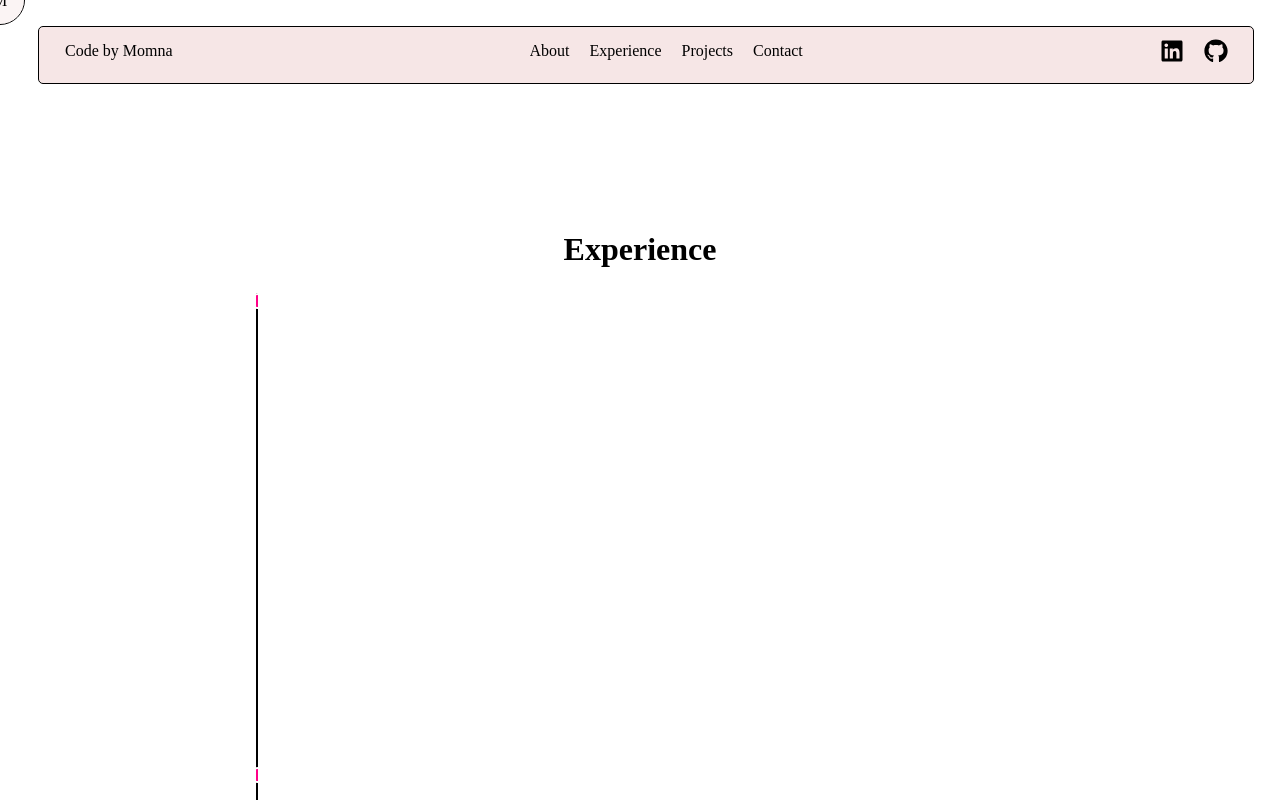
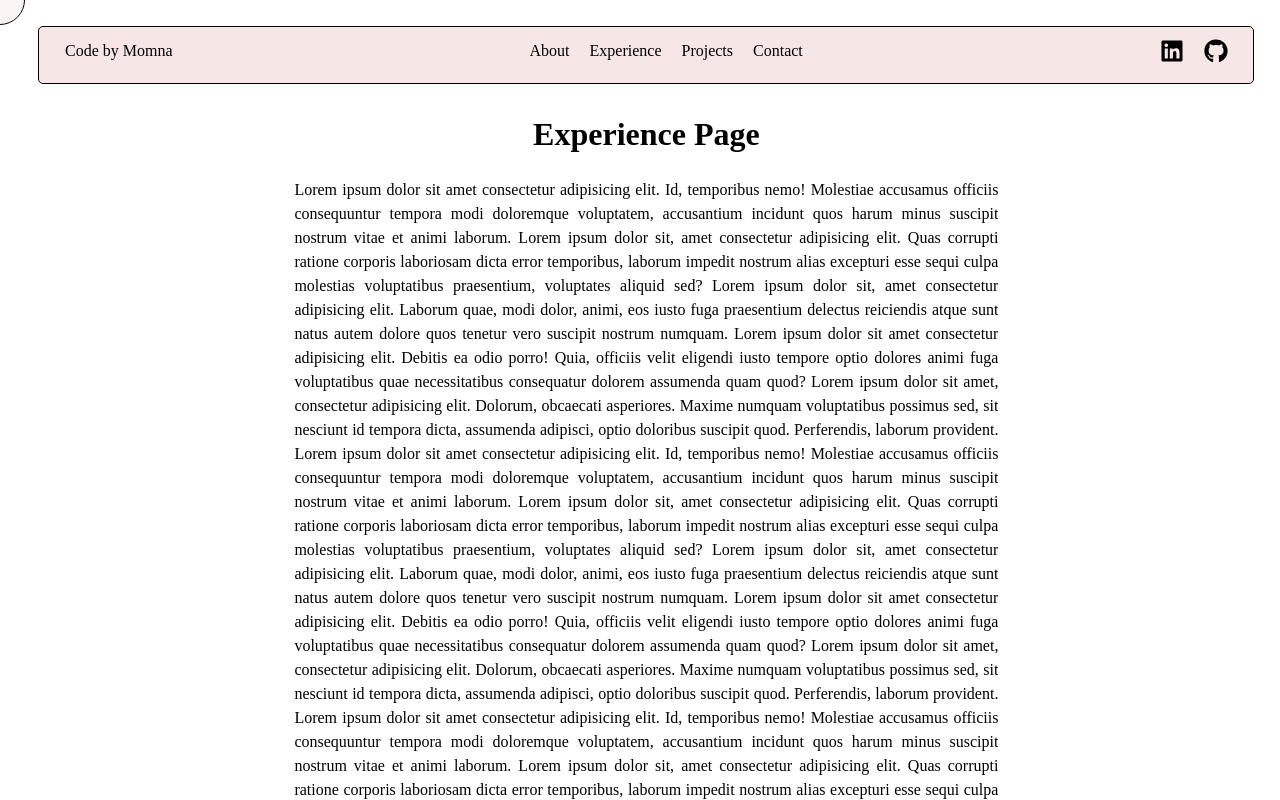
Before and after one commit to MomnaBukhari/momnabatool, a React (Vite) app: page /experience in a window 1280 px wide. Built offline with nearby package versions, Linux system fonts and the light colour scheme.

Commit message:
Some changes

```diff
--- a/src/App.jsx
+++ b/src/App.jsx
@@ -12,7 +12,7 @@ function App() {
   return (
     <>
       <BrowserRouter>
-        <div id="cursor">M</div>
+        <div id="cursor"></div>
         <Navbar />
         <RoutesComponent />
         <Footer/>
--- a/src/components/Contact.jsx
+++ b/src/components/Contact.jsx
@@ -1,10 +1,13 @@
 import React from "react";
+import { Helmet } from "react-helmet";
 import "../styling/contact.css";
 
 const Contact = () => {
   return (
     <>
-
+    <Helmet>
+        <title>Contact Momna</title>
+      </Helmet>
       <div className="contact-page">
         <h1>Contact Page</h1>
       </div>
--- a/src/components/Experience.jsx
+++ b/src/components/Experience.jsx
@@ -3,53 +3,37 @@ import { Helmet } from "react-helmet";
 import "../styling/Experience.css";
 
 const Experience = () => {
-  const experiences = [
-    {
-      title: "Backend Developer",
-      company: "Rev9 Solutions",
-      url: "https://www.rev9solutions.com", // Add URL for the company
-      date: "August 2024 - Present",
-      description:
-        "Worked on developing scalable web applications using React and Node.js.",
-    },
-    {
-      title: "Internship | Backend Developer",
-      company: "Rev9 Solutions",
-      url: "https://www.rev9solutions.com", // Add URL for the company
-      date: "March 2024 - July 2024",
-      description:
-        "Worked on developing scalable web applications using React and Node.js.",
-    },
-  ];
 
   return (
     <>
       <Helmet>
-        <title>Experience</title>
+        <title>Momna's Experience</title>
       </Helmet>
       <div className="experience-page">
-        <h1>Experience</h1>
-        <div className="timeline">
-          {experiences.map((exp, index) => (
-            <div key={index} className="timeline-item">
-              <div className="dot"></div>
-              <div className="timeline-content">
-                <h3>{exp.title}</h3>
-                {exp.url ? (
-                  <h4>
-                    <a href={exp.url} target="_blank" rel="noopener noreferrer">
-                      {exp.company}
-                    </a>
-                  </h4>
-                ) : (
-                  <h4>{exp.company}</h4>
-                )}
-                <p>{exp.date}</p>
-                <p>{exp.description}</p>
-              </div>
-            </div>
-          ))}
-        </div>
+        <h1>Experience Page</h1>
+        <p>
+          Lorem ipsum dolor sit amet consectetur adipisicing elit. Id, temporibus nemo! Molestiae accusamus officiis consequuntur tempora modi doloremque voluptatem, accusantium incidunt quos harum minus suscipit nostrum vitae et animi laborum. Lorem ipsum dolor sit, amet consectetur adipisicing elit. Quas corrupti ratione corporis laboriosam dicta error temporibus, laborum impedit nostrum alias excepturi esse sequi culpa molestias voluptatibus praesentium, voluptates aliquid sed?
+          Lorem ipsum dolor sit, amet consectetur adipisicing elit. Laborum quae, modi dolor, animi, eos iusto fuga praesentium delectus reiciendis atque sunt natus autem dolore quos tenetur vero suscipit nostrum numquam.
+          Lorem ipsum dolor sit amet consectetur adipisicing elit. Debitis ea odio porro! Quia, officiis velit eligendi iusto tempore optio dolores animi fuga voluptatibus quae necessitatibus consequatur dolorem assumenda quam quod?
+          Lorem ipsum dolor sit amet, consectetur adipisicing elit. Dolorum, obcaecati asperiores. Maxime numquam voluptatibus possimus sed, sit nesciunt id tempora dicta, assumenda adipisci, optio doloribus suscipit quod. Perferendis, laborum provident.
+          Lorem ipsum dolor sit amet consectetur adipisicing elit. Id, temporibus nemo! Molestiae accusamus officiis consequuntur tempora modi doloremque voluptatem, accusantium incidunt quos harum minus suscipit nostrum vitae et animi laborum. Lorem ipsum dolor sit, amet consectetur adipisicing elit. Quas corrupti ratione corporis laboriosam dicta error temporibus, laborum impedit nostrum alias excepturi esse sequi culpa molestias voluptatibus praesentium, voluptates aliquid sed?
+          Lorem ipsum dolor sit, amet consectetur adipisicing elit. Laborum quae, modi dolor, animi, eos iusto fuga praesentium delectus reiciendis atque sunt natus autem dolore quos tenetur vero suscipit nostrum numquam.
+          Lorem ipsum dolor sit amet consectetur adipisicing elit. Debitis ea odio porro! Quia, officiis velit eligendi iusto tempore optio dolores animi fuga voluptatibus quae necessitatibus consequatur dolorem assumenda quam quod?
+          Lorem ipsum dolor sit amet, consectetur adipisicing elit. Dolorum, obcaecati asperiores. Maxime numquam voluptatibus possimus sed, sit nesciunt id tempora dicta, assumenda adipisci, optio doloribus suscipit quod. Perferendis, laborum provident.
+          Lorem ipsum dolor sit amet consectetur adipisicing elit. Id, temporibus nemo! Molestiae accusamus officiis consequuntur tempora modi doloremque voluptatem, accusantium incidunt quos harum minus suscipit nostrum vitae et animi laborum. Lorem ipsum dolor sit, amet consectetur adipisicing elit. Quas corrupti ratione corporis laboriosam dicta error temporibus, laborum impedit nostrum alias excepturi esse sequi culpa molestias voluptatibus praesentium, voluptates aliquid sed?
+          Lorem ipsum dolor sit, amet consectetur adipisicing elit. Laborum quae, modi dolor, animi, eos iusto fuga praesentium delectus reiciendis atque sunt natus autem dolore quos tenetur vero suscipit nostrum numquam.
+          Lorem ipsum dolor sit amet consectetur adipisicing elit. Debitis ea odio porro! Quia, officiis velit eligendi iusto tempore optio dolores animi fuga voluptatibus quae necessitatibus consequatur dolorem assumenda quam quod?
+          Lorem ipsum dolor sit amet, consectetur adipisicing elit. Dolorum, obcaecati asperiores. Maxime numquam voluptatibus possimus sed, sit nesciunt id tempora dicta, assumenda adipisci, optio doloribus suscipit quod. Perferendis, laborum provident.
+          Lorem ipsum dolor sit amet consectetur adipisicing elit. Id, temporibus nemo! Molestiae accusamus officiis consequuntur tempora modi doloremque voluptatem, accusantium incidunt quos harum minus suscipit nostrum vitae et animi laborum. Lorem ipsum dolor sit, amet consectetur adipisicing elit. Quas corrupti ratione corporis laboriosam dicta error temporibus, laborum impedit nostrum alias excepturi esse sequi culpa molestias voluptatibus praesentium, voluptates aliquid sed?
+          Lorem ipsum dolor sit, amet consectetur adipisicing elit. Laborum quae, modi dolor, animi, eos iusto fuga praesentium delectus reiciendis atque sunt natus autem dolore quos tenetur vero suscipit nostrum numquam.
+          Lorem ipsum dolor sit amet consectetur adipisicing elit. Debitis ea odio porro! Quia, officiis velit eligendi iusto tempore optio dolores animi fuga voluptatibus quae necessitatibus consequatur dolorem assumenda quam quod?
+          Lorem ipsum dolor sit amet, consectetur adipisicing elit. Dolorum, obcaecati asperiores. Maxime numquam voluptatibus possimus sed, sit nesciunt id tempora dicta, assumenda adipisci, optio doloribus suscipit quod. Perferendis, laborum provident.
+          Lorem ipsum dolor sit amet consectetur adipisicing elit. Id, temporibus nemo! Molestiae accusamus officiis consequuntur tempora modi doloremque voluptatem, accusantium incidunt quos harum minus suscipit nostrum vitae et animi laborum. Lorem ipsum dolor sit, amet consectetur adipisicing elit. Quas corrupti ratione corporis laboriosam dicta error temporibus, laborum impedit nostrum alias excepturi esse sequi culpa molestias voluptatibus praesentium, voluptates aliquid sed?
+          Lorem ipsum dolor sit, amet consectetur adipisicing elit. Laborum quae, modi dolor, animi, eos iusto fuga praesentium delectus reiciendis atque sunt natus autem dolore quos tenetur vero suscipit nostrum numquam.
+          Lorem ipsum dolor sit amet consectetur adipisicing elit. Debitis ea odio porro! Quia, officiis velit eligendi iusto tempore optio dolores animi fuga voluptatibus quae necessitatibus consequatur dolorem assumenda quam quod?
+          Lorem ipsum dolor sit amet, consectetur adipisicing elit. Dolorum, obcaecati asperiores. Maxime numquam voluptatibus possimus sed, sit nesciunt id tempora dicta, assumenda adipisci, optio doloribus suscipit quod. Perferendis, laborum provident.
+
+        </p>
       </div>
     </>
   );
--- a/src/styling/Experience.css
+++ b/src/styling/Experience.css
@@ -1,52 +1,9 @@
 .experience-page {
-  padding: 10% 20% 0% 20%;
+  padding: 0% 20% 0% 20%;
   background-color: transparent;
-  width: auto;
+  margin: 0%;
   text-align: justify;
+  align-items: center;
+  justify-content: center;
+  margin: 2% 2% 1% 3%;
 }
-
-.timeline {
-  position: relative;
-  width: 2px;
-  background-color: #000;
-  height: 100%;
-  margin-left: 0;
-}
-
-.timeline-item::after {
-  content: "";
-  position: absolute;
-  top: 0;
-  left: -6px;
-  width: 12px;
-  height: 12px;
-  border-radius: 50%;
-  background-color: #ff0088;
-  border: 2px solid #fff;
-}
-
-.timeline-content {
-  display: flex;
-  width: 80vw;
-  flex-direction: column;
-  align-items: flex-start;
-  margin-left: 40px;
-  margin-right: 40px;
-  text-align: left;
-}
-.timeline-content h3 {
-  font-size: 20px;
-  font-weight: bold;
-}
-.timeline {
-  height: 100%;
-}
-
-.timeline-item {
-  position: relative;
-  margin-bottom: 30px;
-}
-
-.timeline-item:last-child {
-  margin-bottom: 10px;
-}
--- a/src/styling/projectpage.css
+++ b/src/styling/projectpage.css
@@ -1,15 +1,39 @@
-.project-grid {
-  display: grid;
-  grid-template-columns: repeat(4, 1fr);
-  gap: 20px;
+/* Styling for Project Grid Layout */
+.project-page{
+  align-items: center;
+  justify-content: center;
   margin: 2% 2% 1% 3%;
 }
 
+/* Default grid for large screens */
+.project-grid {
+  display: grid;
+  grid-template-columns: repeat(4, 1fr); /* 4 cards per row for large screens */
+  gap: 20px;
+  height:max-content;
+  padding: 2% 0% 2% 0%;
+}
+
+/* Responsive grid for tablets (2 cards per row) */
+@media (max-width: 1024px) {
+  .project-grid {
+    grid-template-columns: repeat(2, 1fr); /* 2 cards per row for tablets */
+  }
+}
+
+/* Responsive grid for mobile devices (1 card per row) */
+@media (max-width: 576px) {
+  .project-grid {
+    grid-template-columns: 1fr; /* 1 card per row for mobile */
+  }
+}
+
+/* Styling for each project card */
 .project-card {
   background-color: #fff;
   padding: 20px;
   border: 1px solid #000000;
-  border-radius: 10px;
+  border-radius: 5px;
   text-align: center;
   transition: all 0.4s ease-in-out;
   -webkit-transition: all 0.4s ease-in-out;
@@ -17,23 +41,30 @@
   -ms-transition: all 0.4s ease-in-out;
   -o-transition: all 0.4s ease-in-out;
 }
+
 .project-card:hover {
   background-color: #fffff2;
   padding: 20px;
   border: 1px solid #000000;
   border-radius: 10px;
   text-align: center;
-  box-shadow: 0 4px 6px rgba(78, 77, 77, 0.5);
+  box-shadow: 0 1px 4px rgba(78, 77, 77, 0.5);
 }
 
+.project-card h3{
+    margin-bottom: 10px;
+}
+
+/* Image styling for the project cards */
 .project-image img {
   width: 100%;
   height: auto;
   border-radius: 10px;
 }
 
+/* Spacing for project details */
 .project-details {
-  margin-top: 15px;
+  margin: 15px 0px;
 }
 
 .technologies {
@@ -46,8 +77,12 @@
   display: flex;
   justify-content: space-between;
   align-items: center;
+  height: 4vh;
 }
 
+.links {
+  height: 4vh;
+}
 .links a {
   margin-right: 10px;
   text-decoration: none;
@@ -63,7 +98,8 @@
   color: #555;
 }
 
-.see-more a{
+/* Styling for the "See More" button */
+.see-more a {
   display: inline-block;
   margin-top: 20px;
   padding: 10px 20px;
@@ -73,6 +109,7 @@
   transition: all 0.5s ease-in-out;
   border: 1px solid black;
 }
+
 .see-more a:hover {
   background-color: #f6ebed;
 }
```
Also changed, not shown: src/components/blocks/Loader.jsx (+7 -0 lines).
